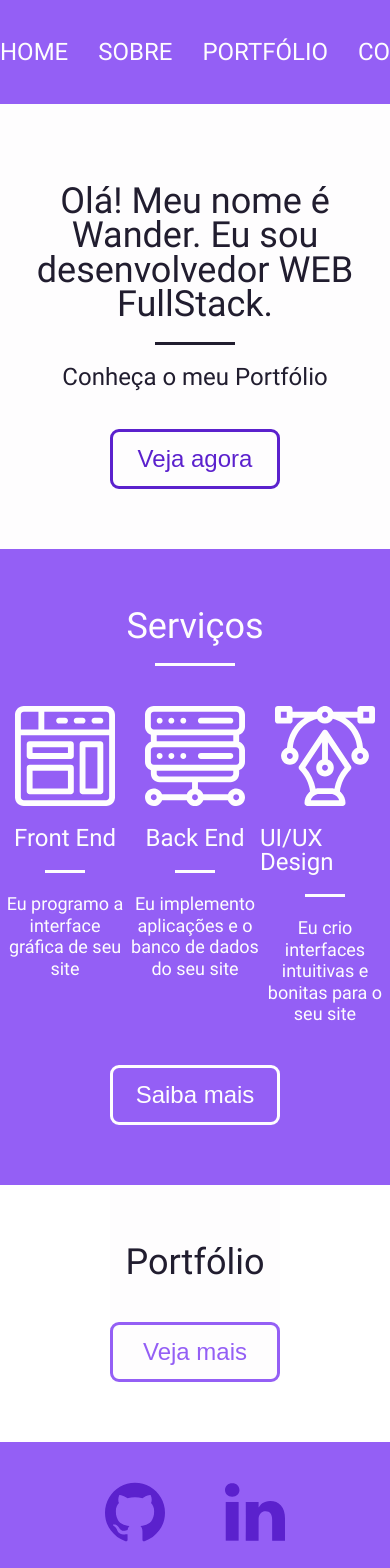
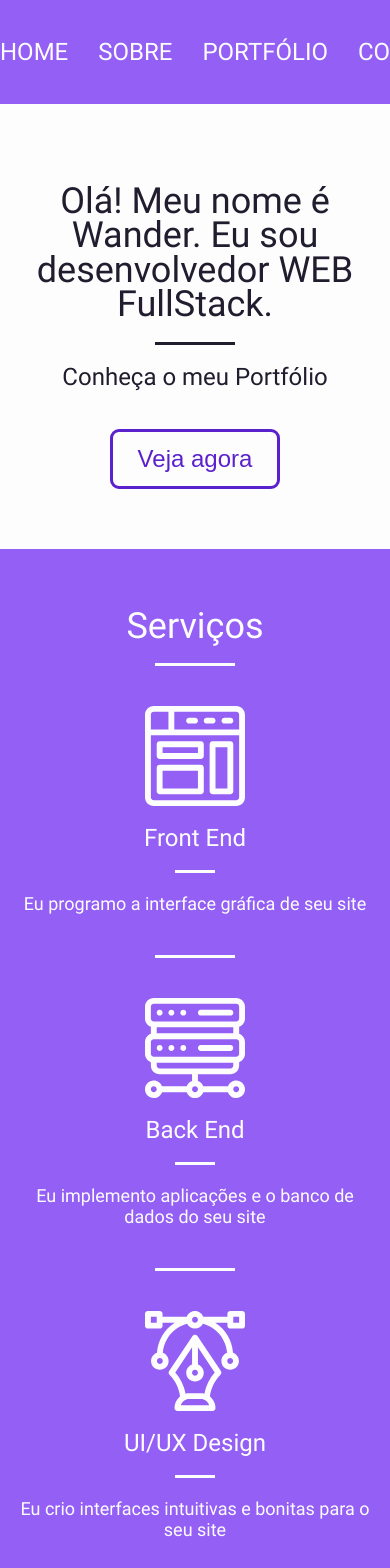
Before and after one commit to wander-junior/portfolio, a React (Create React App) app: page / in a window 390 px wide. Shown: the top 1568 px of the page. Built offline with nearby package versions, Linux system fonts and the light colour scheme.

Commit message:
Make Abilities responsive

```diff
--- a/src/components/Abilities/Item/index.js
+++ b/src/components/Abilities/Item/index.js
@@ -13,7 +13,7 @@ import {
 
 export default function index({name, icon, altIcon, description, isExpanded, abilitiesList}) {
     return (
-        <ItemWrapper>
+        <ItemWrapper expanded={isExpanded.isExpanded}>
             <Icon src={isExpanded.isExpanded ? altIcon : icon} alt={`Ícone ${name}`}/>
             <Subtitle expanded={isExpanded.isExpanded}>{name}</Subtitle>
             <Description>{description}</Description>
--- a/src/components/Abilities/Item/item-styles.js
+++ b/src/components/Abilities/Item/item-styles.js
@@ -7,6 +7,16 @@ const ItemWrapper = styled.li`
     flex-direction: column;
     align-items: center;
     max-width: 370px;
+    @media (max-width: 770px) {
+        ${props => props.expanded ? '&:nth-child(1)::after, &:nth-child(2)::after' : '::after'} {
+            content: '';
+            display: block;
+            width: 80px;
+            height: 3px;
+            background: ${props => props.expanded ? colors.quartenary : colors.tertiary};
+            margin: 40px auto 20px auto;
+        }
+    }
 `;
 
 const Description = styled.p`
--- a/src/components/Abilities/abilities-styles.js
+++ b/src/components/Abilities/abilities-styles.js
@@ -16,6 +16,10 @@ const Title = styled.h1`
 const List = styled.ul`
     display: flex;
     padding-bottom: ${props => props.expanded ? '0px' : '40px'};
+
+    @media (max-width: 770px) {
+        flex-direction: column;
+    }
 `;
 
 const AboutDescription = styled.p`
```
